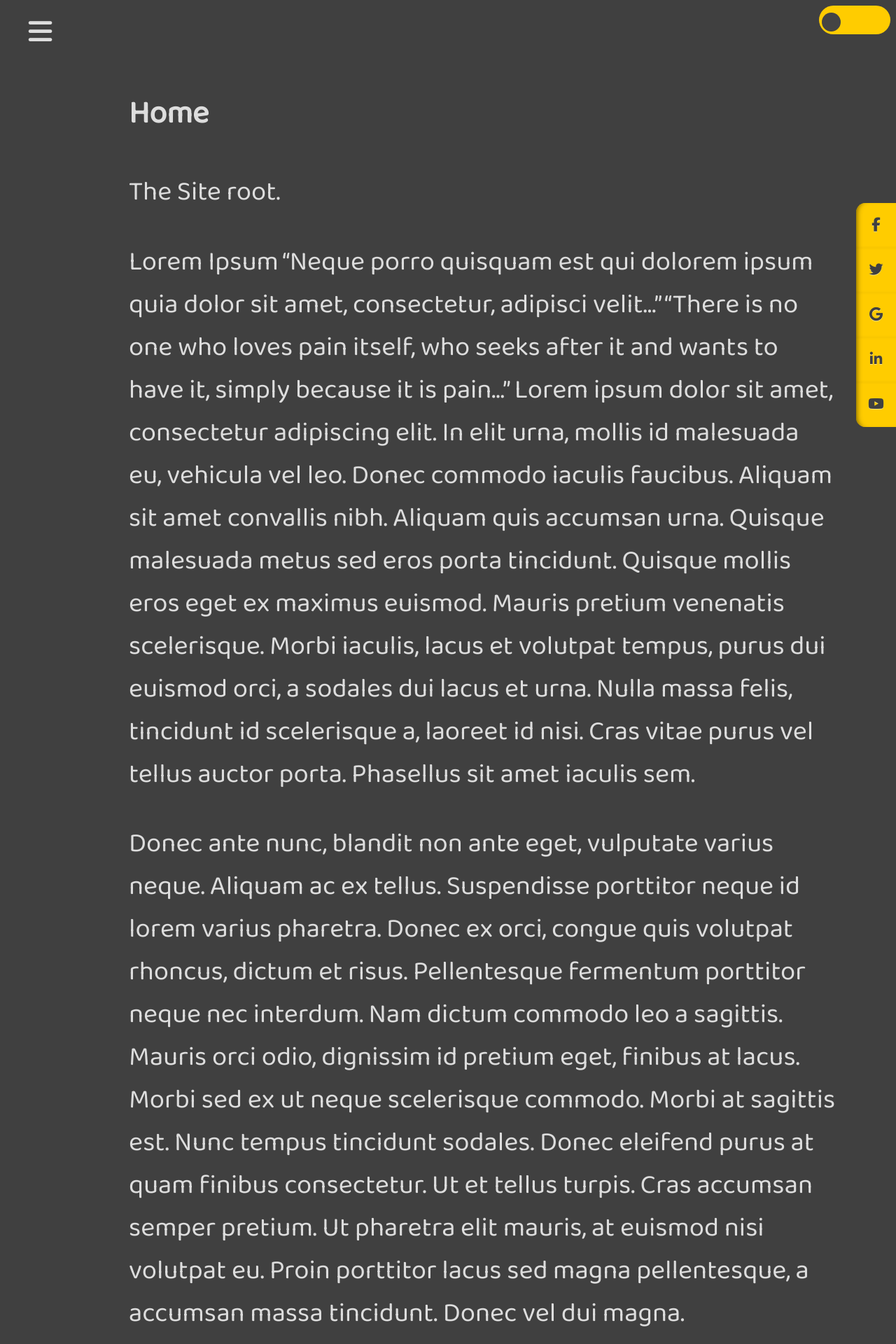
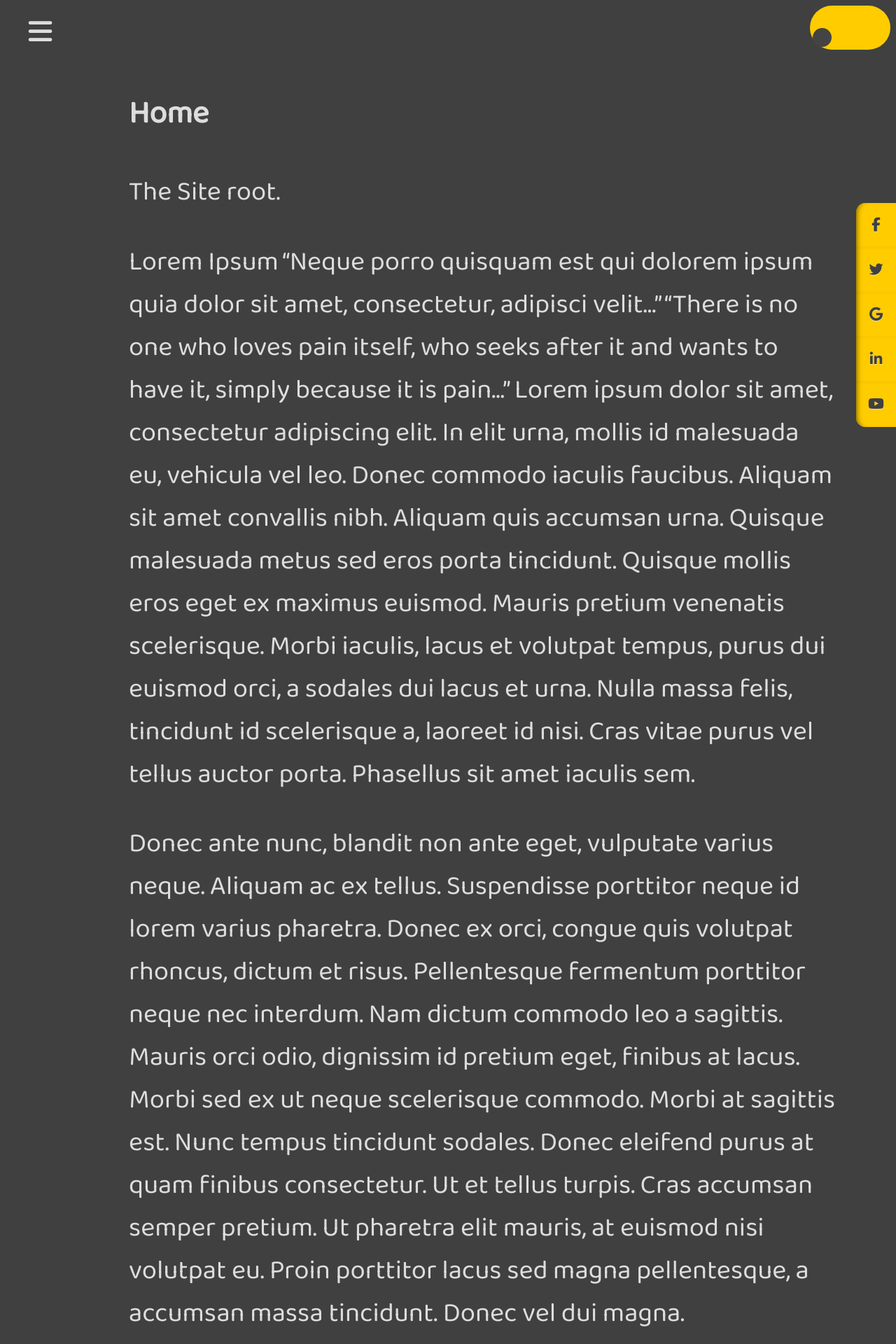
Before and after one commit to brettjrea/brettjrea.github.io-old, a Jekyll site: the page built from index.md, in a window 1280 px wide. Shown: the top 1920 px of the page at 70% size. Built offline with Jekyll 4.4.1, drawn with Linux system fonts in a browser that asks for light colours; nearby versions of some CDN libraries; comment, search, counter and statistics services are not loaded.

Commit message:
Update styles.scss

```diff
--- a/assets/css/styles.scss
+++ b/assets/css/styles.scss
@@ -58,11 +58,11 @@ html.transition *:after {
 /* The switch - the box around the slider */
 .switch {
   float: right;
-  padding: 2vh 2vw 2vh 2vw;
+  padding: 3vh 3vw 3vh 3vw;
   position: relative;
   display: inline-block;
-  width: 4vw;
-  height: .5vh;
+  width: 3vw;
+  height: 1vh;
 }
 
 /* Hide default HTML checkbox */
```
